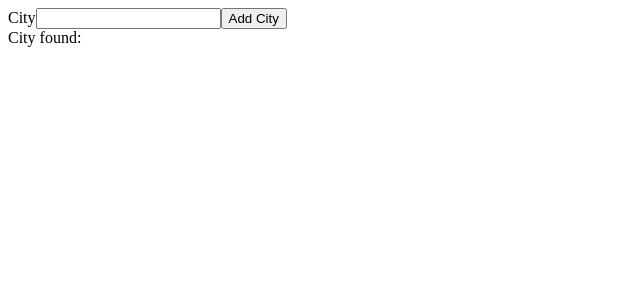
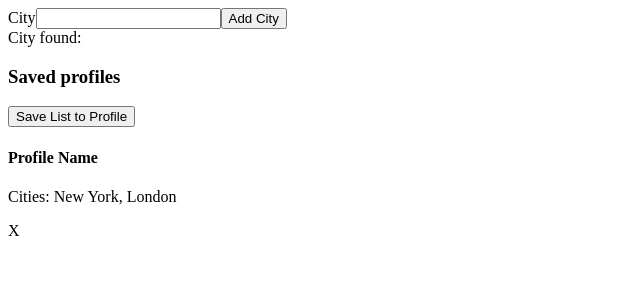
Before and after one commit to nataliakielbicka/weatherapp, an Angular app: page / in a window 1280 px wide. Shown: the top 300 px of the page, without its empty margins (0-640 px from the left). Built offline with nearby package versions, Linux system fonts and the light colour scheme.

Commit message:
create sidebarComponent

```diff
--- a/src/app/app.component.html
+++ b/src/app/app.component.html
@@ -1,2 +1,3 @@
 <app-weather-search></app-weather-search>
 <app-weather-list></app-weather-list>
+<app-sidebar></app-sidebar>
--- a/src/app/app.component.ts
+++ b/src/app/app.component.ts
@@ -1,6 +1,7 @@
 import { Component } from '@angular/core';
 import { WeatherItemComponent } from './weather-item/weather-item.component';
 import { WeatherSearchComponent } from './weather-search/weather-search.component';
+import { SidebarComponent } from './sidebar/sidebar.component';
 
 @Component({
   selector: 'app-root',
@@ -8,5 +9,5 @@ import { WeatherSearchComponent } from './weather-search/weather-search.componen
   styleUrls: ['./app.component.css']
 })
 export class AppComponent {
-  title = 'Angular2 weatherApp will be here soon! :)';
+
 }
--- a/src/app/app.module.ts
+++ b/src/app/app.module.ts
@@ -7,13 +7,15 @@ import { AppComponent } from './app.component';
 import { WeatherItemComponent } from './weather-item/weather-item.component';
 import { WeatherListComponent } from './weather-list/weather-list.component';
 import { WeatherSearchComponent } from './weather-search/weather-search.component';
+import { SidebarComponent } from './sidebar/sidebar.component';
 
 @NgModule({
   declarations: [
     AppComponent,
     WeatherItemComponent,
     WeatherListComponent,
-    WeatherSearchComponent
+    WeatherSearchComponent,
+    SidebarComponent
   ],
   imports: [
     BrowserModule,
--- /dev/null
+++ b/src/app/sidebar/sidebar.component.html
@@ -0,0 +1,7 @@
+<h3>Saved profiles</h3>
+<button (click)="onSaveNew()">Save List to Profile</button>
+<article class="profile">
+  <h4>Profile Name</h4>
+  <p>Cities: New York, London</p>
+  <span class="delete" (click)="onDeleteProfile($event)">X</span>
+</article>
--- /dev/null
+++ b/src/app/sidebar/sidebar.component.ts
@@ -0,0 +1,15 @@
+import { Component, OnInit } from '@angular/core';
+
+@Component({
+  selector: 'app-sidebar',
+  templateUrl: './sidebar.component.html',
+  styleUrls: ['./sidebar.component.css']
+})
+export class SidebarComponent implements OnInit {
+
+  constructor() { }
+
+  ngOnInit() {
+  }
+
+}
--- a/src/app/weather-search/weather-search.component.ts
+++ b/src/app/weather-search/weather-search.component.ts
@@ -3,8 +3,6 @@ import { FormGroup } from '@angular/forms';
 import { WeatherService } from '../weather.service';
 import { WeatherItem } from '../weather-item/weather-item';
 import { Subject } from 'rxjs/Rx';
-//import 'rxjs/add/operator/distinct';
-//import "rxjs";
 
 @Component({
   selector: 'app-weather-search',
@@ -33,7 +31,7 @@ export class WeatherSearchComponent implements OnInit {
   ngOnInit() {
     this.searchStream
       .debounceTime(300)
-      .distinctUntilChanged()
+      //.distinctUntilChanged()
       .switchMap((input: string) => this._weatherService.searchWeatherData(input))
       .subscribe(
         data => this.data = data
--- a/src/app/weather.service.ts
+++ b/src/app/weather.service.ts
@@ -22,7 +22,7 @@ export class WeatherService {
   }
 
   searchWeatherData(cityName:string): Observable<any> {
-    return this._http.get('http://api.openweathermap.org/data/2.5/weather?q=' + cityName + '&APPID=5ee9cf8676f88dc4864142eda158e972&units=metric')
+    return this._http.get('http://api.openweathermap.org/data/2.5/weather?q='+ cityName + '&APPID=55aacf12c2335b3c19ff77f231f68bab&units=metric')
     //For temperature in Celsius use units=metric, its not required
     .map(response => response.json())
     .catch(error => {
```
Also changed, not shown: src/app/sidebar/sidebar.component.css (added), 1 other file (tests, documents, lock files or other folders).
